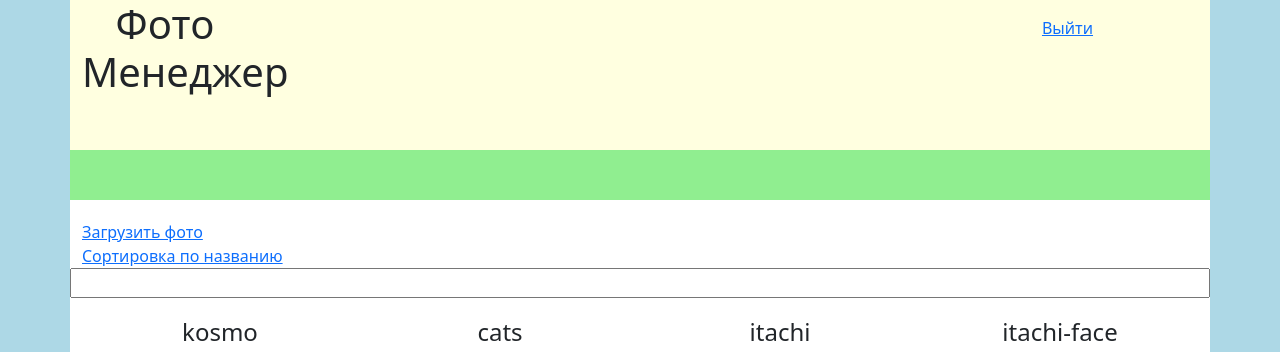
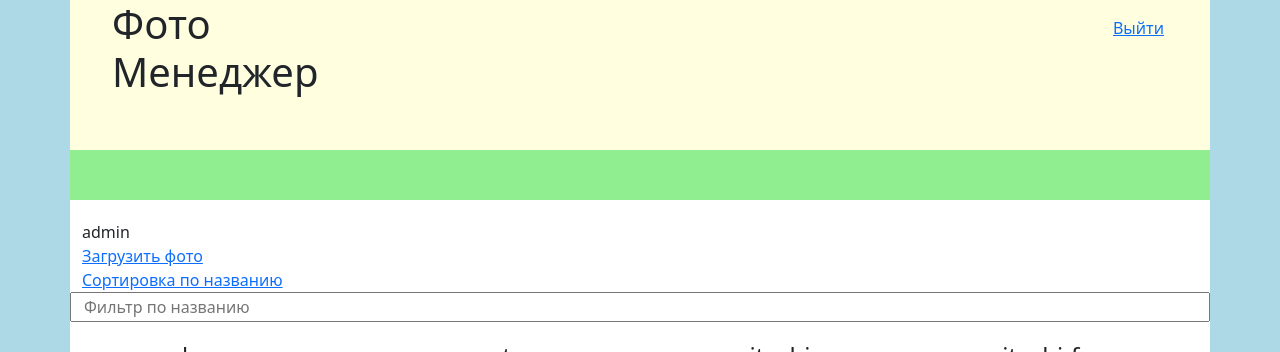
Before and after one commit to ilya163/photo-manager, a Django app: page /main/ in a window 1280 px wide. Shown: the top 352 px of the page. Run offline with Django 4.2, Linux system fonts and the light colour scheme; a user stored in the database is signed in; data comes from the database, SQL or seed files in the repository; both versions use the stored data as it was after the commit.

Commit message:
site polishing

```diff
--- a/main/templates/main/main.html
+++ b/main/templates/main/main.html
@@ -1,27 +1,30 @@
 {% extends 'mymanager/home.html' %}
 
 {% block title %}
-<h1>Фото Менеджер</h1>
+    <h1>Фото Менеджер</h1>
 {% endblock %}
 
 {% block auth %}
-<a href="{% url 'logout' %}">Выйти</a><br>
+    <a href="{% url 'logout' %}">Выйти</a><br>
 {% endblock %}
 
-{% if messages %}
-	{% for message in messages %}
-    <li>{{ message }}</li>
-    {% endfor %}
-{% endif %}
-
-
 {% block content %}
+    {{ request.user }}
+    <div class="row"></div>
+    {% if messages %}
+        <ul class="messages">
+            {% for message in messages %}
+                <li{% if message.tags %} class="{{ message.tags }}"{% endif %}>{{ message }}</li>
+            {% endfor %}
+        </ul>
+    {% endif %}
     <div class="row">
         <a href="{% url 'upload_image' %}">Загрузить фото</a><br>
         <a href="/main?sort={{ sort }}">Сортировка по названию</a><br>
-        <input type="text" id="sort_title"><br>
+        <input type="text" id="sort_title" placeholder="Фильтр по названию"><br>
     </div>
     <div id="gallery" class="row">
+
         {% if images %}
             {% for x in images %}
                 <div class="col-3 photo-item text-center" data-title="{{ x.title }}">
--- a/main/templates/main/upload_image.html
+++ b/main/templates/main/upload_image.html
@@ -5,7 +5,8 @@
 {% endblock %}
 
 {% block auth %}
-<a href="{% url 'logout' %}">Выйти</a><br>
+<a href="{% url 'main' %}">Назад</a>
+<a href="{% url 'logout' %}">Выйти</a>
 {% endblock %}
 
 
--- a/main/urls.py
+++ b/main/urls.py
@@ -6,5 +6,4 @@ urlpatterns = [
     path('', views.mainContent, name="main"),
     path('upload_image', views.uploadImage, name="upload_image"),
     path('remove_image/<int:id>', views.removeImage, name="remove_image"),
-    path('sort_image_title/', views.removeImage),
 ]
--- a/main/views.py
+++ b/main/views.py
@@ -1,18 +1,18 @@
-
 from django.shortcuts import render, redirect, get_object_or_404
 from django.contrib.auth.decorators import login_required
+from django.views.decorators.csrf import csrf_exempt
+from django.utils import timezone
+from django.http import JsonResponse
 from django.contrib import messages
-from django.views.decorators.csrf import csrf_exempt
 
 from .forms import ImageForm
 from .models import Image
 
-from django.utils import timezone
-from django.http import JsonResponse
 
 @csrf_exempt
 @login_required
 def mainContent(request):
+    """ Отображение контента галереи"""
     images = Image.objects.all().filter(reporter=request.user)
     sort = "asc"
     if request.method == 'GET':
@@ -22,23 +22,17 @@ def mainContent(request):
         elif request.GET.get("sort") == "desc":
             images = Image.objects.filter(reporter=request.user).order_by("-title")
             sort = "asc"
-
     if request.method == "POST":
         return JsonResponse({"title": request.POST.get("filter_title")})
-
     context = {
         "images": images,
         "sort": sort,
-     }
-
+    }
     return render(request, "main/main.html", context)
 
-# def getFilterTitle(self, **kwargs):
-#     context = super().getFilterTitle(**kwargs)
-#     images = Image.objects.all()
-#     context["filter_title"] = json.dumps(images)
-#     return context
+
 def removeImage(request, id):
+    """ Удаляет картинку из фотогаллереи"""
     rm = get_object_or_404(Image, id=id)
     if rm.image_url:
         rm.image_url.delete()
@@ -46,22 +40,16 @@ def removeImage(request, id):
     return redirect("main")
 
 
-
 def uploadImage(request):
+    """ Загружает новое фото в галерею """
     if request.method == 'POST':
-        # question = get_object_or_404(Image, pk=2)
         imageModel = Image(pub_date=timezone.now(), reporter=request.user)
         form = ImageForm(request.POST, request.FILES, instance=imageModel)
         if form.is_valid():
             form.save()
-            messages.info(request, "Ваше фото загружено")
-            return redirect("main")
         else:
-            form["error"] = "Ошибка при валидации формы"
-            return render(request, "main/upload_image.html", {"form": form})
+            messages.error("Ошибка при валидации формы")
+        return redirect('main')
     else:
         form = ImageForm()
-        context = {
-         "form": form,
-        }
-        return render(request, "main/upload_image.html", context)
+        return render(request, "main/upload_image.html", {"form": form})
--- a/mymanager/templates/mymanager/home.html
+++ b/mymanager/templates/mymanager/home.html
@@ -4,29 +4,26 @@
 <head>
     <meta charset="utf-8">
     <meta name="viewport" content="width=device-width, initial-scale=1">
-    <title>Bootstrap demo</title>
-    <link href="https://cdn.jsdelivr.net/npm/bootstrap@5.3.0-alpha1/dist/css/bootstrap.min.css" rel="stylesheet" integrity="sha384-GLhlTQ8iRABdZLl6O3oVMWSktQOp6b7In1Zl3/Jr59b6EGGoI1aFkw7cmDA6j6gD" crossorigin="anonymous">
+    <title>Фотогаллерея</title>
+    <link href="https://cdn.jsdelivr.net/npm/bootstrap@5.3.0-alpha1/dist/css/bootstrap.min.css" rel="stylesheet"
+          integrity="sha384-GLhlTQ8iRABdZLl6O3oVMWSktQOp6b7In1Zl3/Jr59b6EGGoI1aFkw7cmDA6j6gD" crossorigin="anonymous">
     <script src="https://ajax.googleapis.com/ajax/libs/jquery/3.6.1/jquery.min.js"></script>
     <link rel="stylesheet" href="{% static 'css/style.css' %}">
-
-    {% block startconnect %}
-    {% endblock %}
-
 </head>
 <body>
-  	<div class="container text-center">
+<div class="container">
+
     <div class="row header">
-		    <div class="col-md-2">
+        <div class="col-md-3">
             {% block title %}
                 <div class="p-3"><h1>Менеджер фотографий</h1></div>
             {% endblock %}
         </div>
-		    <div class="col-md-7"></div>
+        <div class="col-md-6"></div>
         <div class="col-md-3 p-3">
             {% block auth %}
                 <a href="{% url 'login' %}" class="link-primary">Войти</a>
                 <a href="{% url 'reg' %}" class="link-primary">Зарегистрироваться</a>
-
             {% endblock %}
         </div>
     </div>
@@ -35,13 +32,17 @@
 <div class="container content">
     {% block content %}
         <div class="row">
-                    {% if info %}
-                        <span>{{ info }}</span>
+            {% if messages %}
+                <ul class="messages">
+                    {% for message in messages %}
+                    <li{% if message.tags %} class="{{ message.tags }}"{% endif %}>{{ message }}</li>
+                    {% endfor %}
+                </ul>
             {% endif %}
         </div>
     {% endblock %}
 </div>
 
-    <script src="{% static 'js/script.js'%}"></script>
+<script src="{% static 'js/script.js' %}"></script>
 </body>
 </html>
--- a/mymanager/views.py
+++ b/mymanager/views.py
@@ -1,6 +1,6 @@
 from django.shortcuts import render
-from django.http import HttpResponse
 
 
 def home(request):
-	return render(request, "mymanager/home.html", {})
+    """ Отображение главной страницы сайта"""
+    return render(request, "mymanager/home.html", {})
--- a/static/css/style.css
+++ b/static/css/style.css
@@ -9,7 +9,11 @@ body{
 .header{
 	background: lightyellow;
 	height:150px;
+	padding: 0 30px;
  }
+
+.header div:first-child{text-align:left}
+.header div:last-child{text-align:right}
 
 .menu{
 	height:50px;
--- a/user/urls.py
+++ b/user/urls.py
@@ -1,4 +1,3 @@
-from django.contrib import admin
 from django.urls import path
 from . import views
 
```
Also changed, not shown: mymanager/urls.py (+4 -5 lines), user/templates/user/login.html (+12 -15 lines), user/templates/user/reg.html (+5 -4 lines), user/views.py (+20 -12 lines), db.sqlite3, media/images/itachi_kKbJv8z.jpg (deleted). Lines whose indentation alone changed are shown as unchanged.
